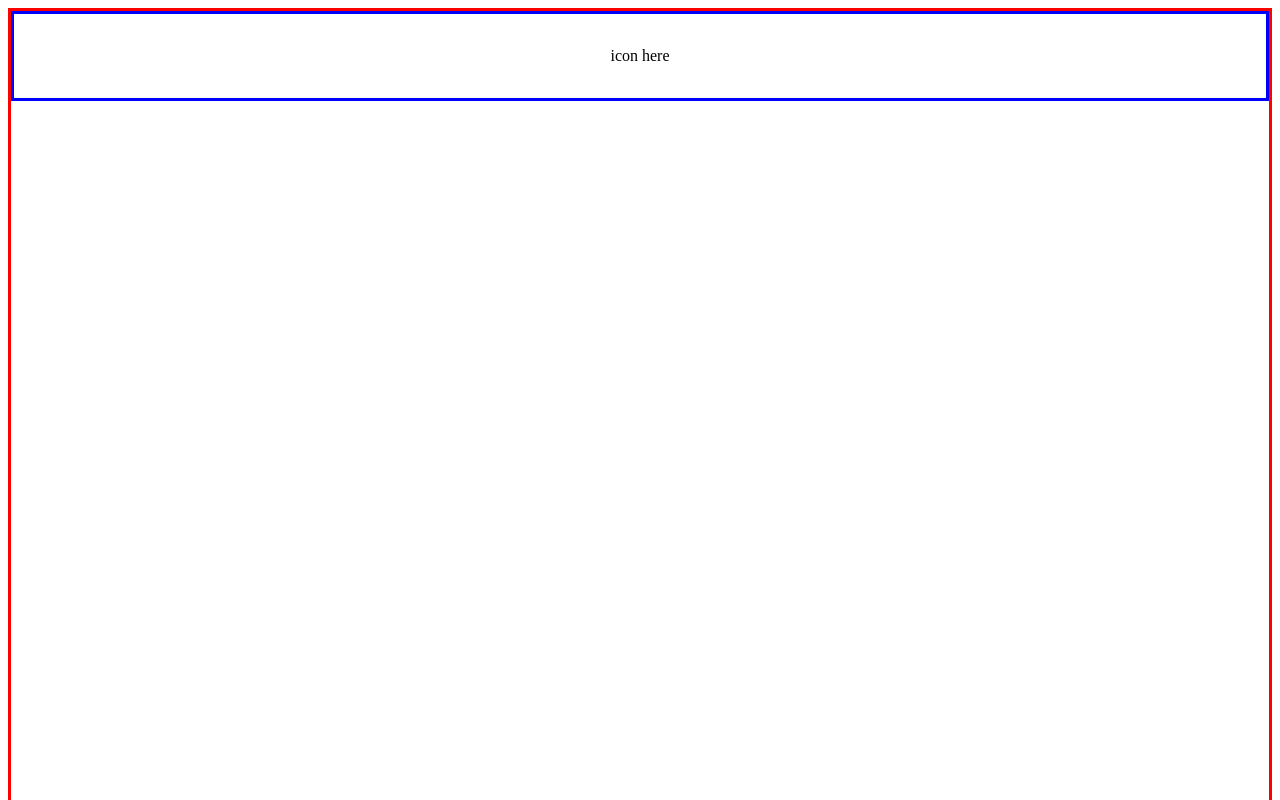
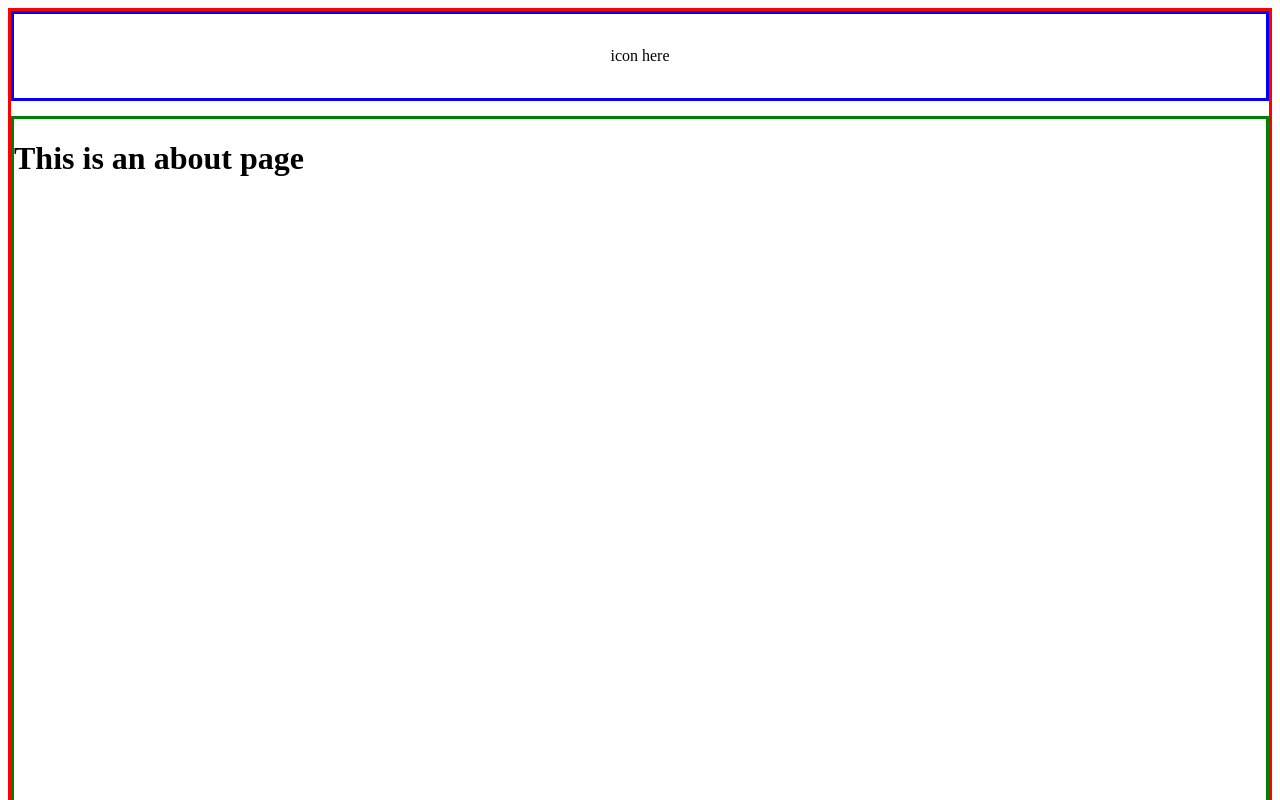
Before and after one commit to mrpiggy97/bloggit_frontend, a Vue app: page /about in a window 1280 px wide. Shown: the top 800 px of the page. Built offline with nearby package versions, Linux system fonts and the light colour scheme; no server answers.

Commit message:
eliminated method that i was using for experimenting

```diff
--- a/src/App.vue
+++ b/src/App.vue
@@ -4,7 +4,8 @@
       <main-header></main-header>
     </div>
 
-    <div id="posts">
+    <div id="views">
+      <router-view></router-view>
     </div>
 
     <div id="footer">
@@ -23,23 +24,6 @@ export default {
   components:{
     MainHeader,
   },
-
-  methods:{
-    async retrievePosts(){
-      try{
-        let response = await getPosts()
-        console.log(response.data)
-      }
-
-      catch(error){
-        console.log(error)
-      }
-    }
-  },
-
-  created(){
-    this.retrievePosts()
-  }
 }
 </script>
 
```
